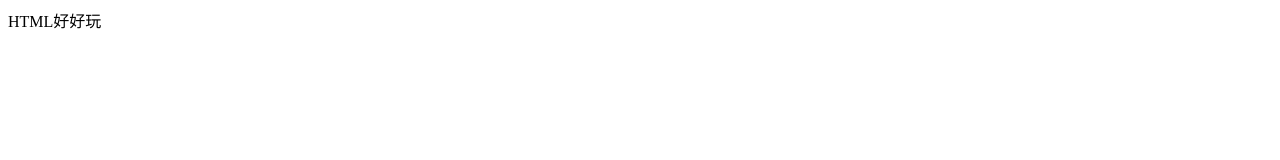
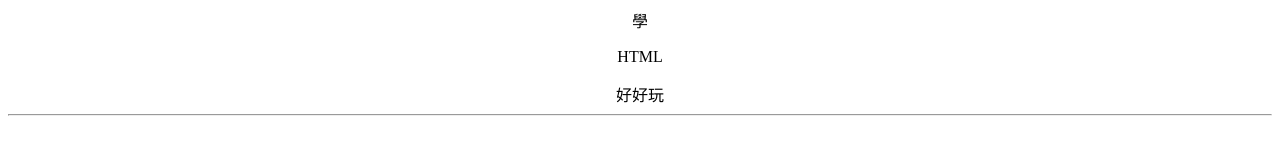
Before and after one commit to aiolia0803/HW2, a plain HTML site: page index.html in a window 1280 px wide. Drawn offline with Linux system fonts and the light colour scheme.

Commit message:
insert 學html好好玩

```diff
--- a/index.html
+++ b/index.html
@@ -5,9 +5,8 @@
     <title>Untitled Document</title>
 </head>
 <body>
-<div>HTML好好玩</div>
-
-
+    <div align="center">學<p>HTML</p>好好玩</div>
+    <hr>
 
 </body>
 </html>
```
